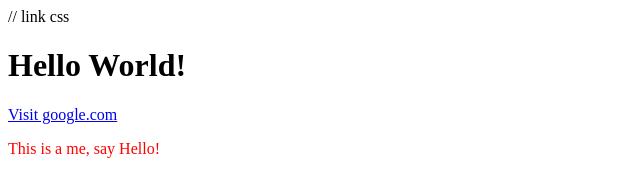
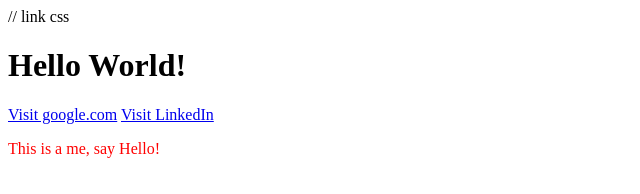
Before and after one commit to abdelrahmanlifestyle/git-new, a plain HTML site: page index.html in a window 1280 px wide. Shown: the whole page, without its empty margins (0-640 px from the left). Drawn offline with Linux system fonts and the light colour scheme.

Commit message:
feat: 🎸 (index.html) add linkedin
adding new anker for linkedin

✅ Closes: #189

```diff
--- a/index.html
+++ b/index.html
@@ -4,5 +4,6 @@
 <h1>Hello World!</h1>
 
 <a href="https://www.google.com">Visit google.com</a>
+<a href="https://www.linkedin.com">Visit LinkedIn</a>
 
 <p>This is a me, say Hello!</p>
```
